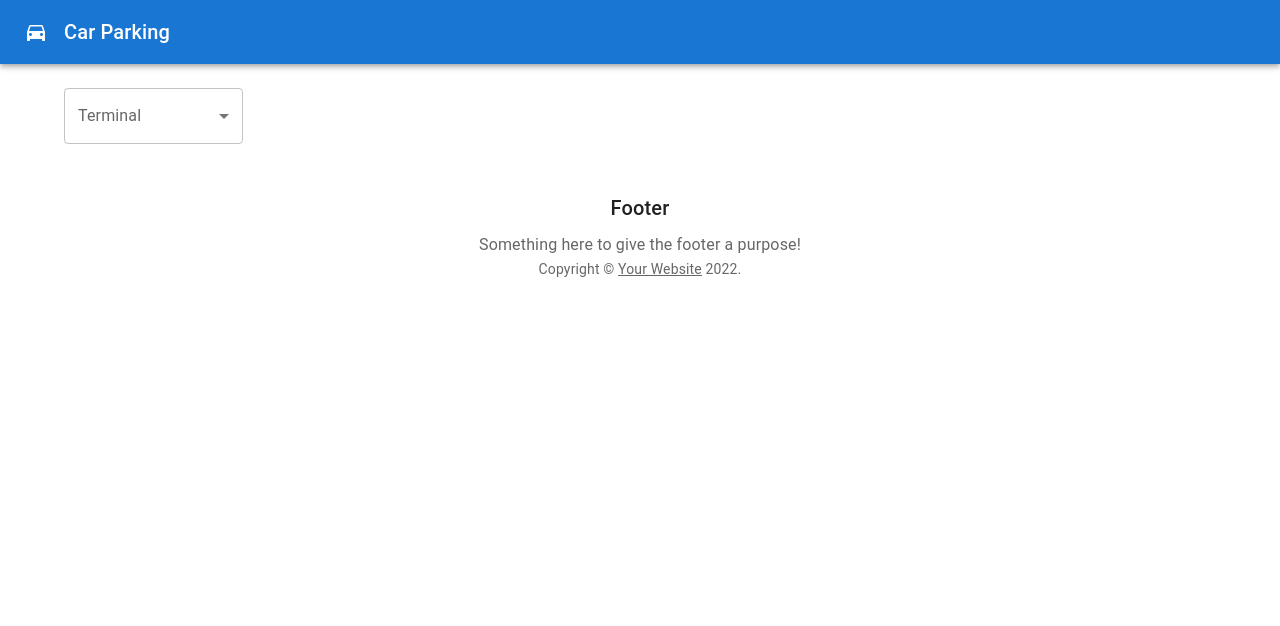
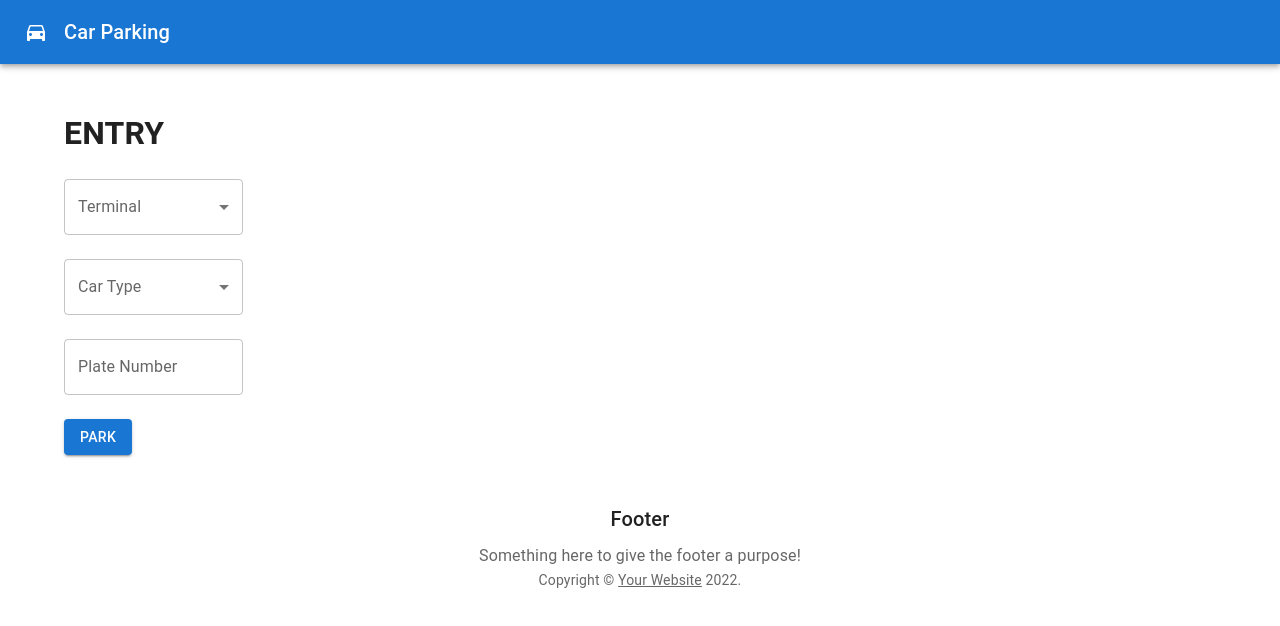
Before and after one commit to edrsn27/parkingv2, a Next.js app: page / in a window 1280 px wide. Shown: the top 626 px of the page. Built offline with nearby package versions, Linux system fonts and the light colour scheme.

Commit message:
create transactions

```diff
--- /dev/null
+++ b/components/Car/Index.js
@@ -0,0 +1,62 @@
+import * as React from "react";
+import Box from "@mui/material/Box";
+import TextField from "@mui/material/TextField";
+import InputLabel from "@mui/material/InputLabel";
+import MenuItem from "@mui/material/MenuItem";
+import FormControl from "@mui/material/FormControl";
+import Select from "@mui/material/Select";
+
+export default function BasicTextFields(props) {
+  const { setCarType, setCarPlateNumber, carPlateNumber } = props;
+  const [input, setInput] = React.useState("");
+  const handleChange = (event) => {
+    setInput(event.target.value);
+    setCarType(event.target.value);
+  };
+
+  const carType = [
+    {
+      value: "S",
+      label: "Small",
+    },
+    {
+      value: "M",
+      label: "Medium",
+    },
+    {
+      value: "L",
+      label: "Large",
+    },
+  ];
+  return (
+    <Box sx={{ minWidth: 120 }}>
+      <FormControl fullWidth>
+        <InputLabel id="demo-simple-select-label">Car Type</InputLabel>
+        <Select
+          labelId="demo-simple-select-label"
+          id="demo-simple-select"
+          value={input}
+          label="Terminal"
+          onChange={handleChange}
+        >
+          {carType &&
+            carType.map((item, index) => {
+              return (
+                <MenuItem key={index} value={item.value}>
+                  {item.label}
+                </MenuItem>
+              );
+            })}
+        </Select>
+        <br />
+        <TextField
+          id="outlined-basic"
+          label="Plate Number"
+          variant="outlined"
+          value={carPlateNumber}
+          onChange={(e) => setCarPlateNumber(e.target.value)}
+        />
+      </FormControl>
+    </Box>
+  );
+}
--- a/package.json
+++ b/package.json
@@ -13,6 +13,7 @@
     "@emotion/styled": "^11.8.1",
     "@mui/icons-material": "^5.8.0",
     "@mui/material": "^5.8.0",
+    "moment": "^2.29.3",
     "next": "12.1.6",
     "react": "18.1.0",
     "react-dom": "18.1.0"
--- a/pages/index.js
+++ b/pages/index.js
@@ -1,14 +1,101 @@
 import { useState, useEffect } from "react";
 import Layout from "../components/layouts/HomePage";
-import Terminal from "../components/Terminal/Index";
-import Box from "@mui/material/Box";
-import Paper from "@mui/material/Paper";
 import Grid from "@mui/material/Grid";
 
+import Car from "../components/Car/Index";
+import Terminal from "../components/Terminal/Index";
+import Button from "@mui/material/Button";
+import moment from "moment";
 export default function Index() {
+  //transactions
+  const [transactions, setTransactions] = useState("");
+  // terminals
   const [terminals, setTerminals] = useState("");
   const [selectedTerminal, setSelectedTerminal] = useState("");
+  // parking slots
   const [parkingSlots, setParkingSlots] = useState("");
+
+  // carType
+  const [carType, setCarType] = useState("");
+  const [carPlateNumber, setCarPlateNumber] = useState("");
+
+  function findWithAttr(array, attr, value) {
+    for (var i = 0; i < array.length; i += 1) {
+      if (array[i][attr] === value) {
+        return i;
+      }
+    }
+    return -1;
+  }
+
+  const submitPart = () => {
+    if (selectedTerminal && carType && carPlateNumber) {
+      let data = {
+        carType: carType,
+        carPlateNumber: carPlateNumber,
+        terminal: selectedTerminal.name,
+      };
+
+      let acceptedParkingType = "";
+      if (carType == "S") {
+        acceptedParkingType = ["SP", "MP", "LP"];
+      } else if (carType == "M") {
+        acceptedParkingType = ["MP", "LP"];
+      } else if (carType == "L") {
+        acceptedParkingType = ["LP"];
+      }
+      let availableParkingSpot = "";
+
+      availableParkingSpot = parkingSlots.filter((slot) => {
+        return (
+          slot.isOccupied == false && acceptedParkingType.includes(slot.type)
+        );
+      });
+
+      // filter the available parking spot
+      let myArrayFiltered = selectedTerminal.parkingSlots.filter((el) => {
+        return availableParkingSpot.some((f) => {
+          return f.name === el.name;
+        });
+      });
+
+      myArrayFiltered.sort(function (a, b) {
+        return a.distance - b.distance;
+      });
+      let nearestParkingSpace = myArrayFiltered[0];
+      if (nearestParkingSpace) {
+        console.log(nearestParkingSpace);
+        let index = findWithAttr(
+          parkingSlots,
+          "name",
+          nearestParkingSpace.name
+        ); // returns 0
+        let newParkingSlots = [...parkingSlots];
+        newParkingSlots[index].isOccupied = true;
+        setParkingSlots(newParkingSlots);
+
+        let transactionData = {
+          id: transactions.length + 1,
+          carPlateNumber: carPlateNumber,
+          carType: carType,
+          checkIn: moment().format("MMMM Do YYYY, h:mm:ss a"),
+          checkOut: null,
+          parkingSlotName: nearestParkingSpace.name,
+        };
+
+        setTransactions([...transactions, transactionData]);
+      } else {
+        alert("No parking slot available");
+      }
+    } else if (!selectedTerminal) {
+      alert("select terminal");
+    } else if (!carType) {
+      alert("select car type");
+    } else if (!carPlateNumber) {
+      alert("input plate number");
+    }
+  };
+
   // Similar to componentDidMount and componentDidUpdate:
   useEffect(() => {
     if (!terminals && !parkingSlots) {
@@ -80,6 +167,7 @@ export default function Index() {
   return (
     <Layout>
       <br />
+      <h1>ENTRY</h1>
       <Grid container spacing={2}>
         <Grid item xs={2}>
           <Terminal
@@ -90,6 +178,26 @@ export default function Index() {
           />
         </Grid>
       </Grid>
+
+      <br />
+
+      <Grid container spacing={2}>
+        <Grid item xs={2}>
+          <Car
+            setCarType={setCarType}
+            setCarPlateNumber={setCarPlateNumber}
+            carPlateNumber={carPlateNumber}
+          />
+        </Grid>
+      </Grid>
+      <br />
+      <Grid container spacing={2}>
+        <Grid item xs={2}>
+          <Button variant="contained" onClick={submitPart}>
+            Park
+          </Button>
+        </Grid>
+      </Grid>
     </Layout>
   );
 }
```
Also changed, not shown: 1 other file (tests, documents, lock files or other folders).
